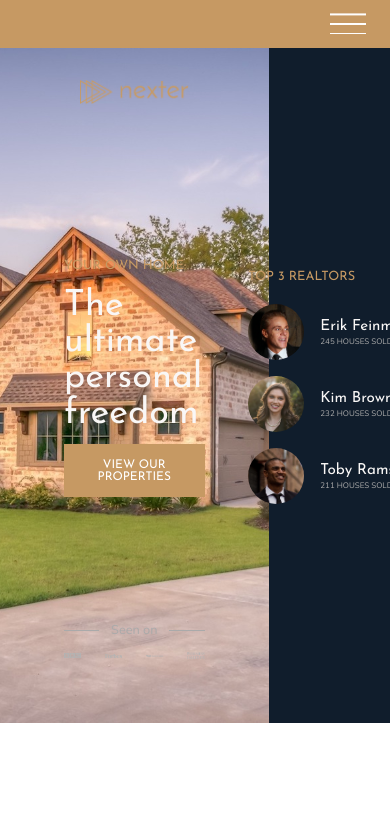
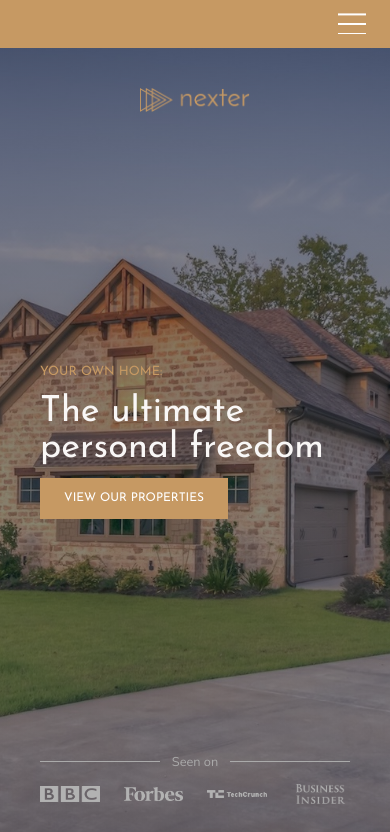
Before and after one commit to Gwynere/nexter, a plain HTML site: page index.html in a window 390 px wide. Shown: the top 832 px of the page. Drawn offline with nearby package versions, Linux system fonts and the light colour scheme.

Commit message:
media queries part2

```diff
--- a/css/style.css
+++ b/css/style.css
@@ -2,7 +2,7 @@
     /* COLOR VARIABLES */
     --primary: #c69963;
     --primary-dark: #b28451;
-    --secondary: #101d2c;
+    --secondary: rgb(16, 29, 44);
 
     --grey-light-1: #f9f7f6;
     --grey-light-2: #aaa;
@@ -62,10 +62,6 @@ body{
     line-height: 1;
 }
 
-.heading-2--dark{
-
-}
-
 .heading-3{
     font-size: 1.6rem;
     color: var(--primary);
@@ -117,7 +113,7 @@ body{
     border-radius: 0;
     background-color: #fff;
     height: 2px;
-    width: 4.5rem;
+    width: 3.5rem;
     margin-top: 4rem;
     cursor: pointer;
 }
@@ -126,24 +122,25 @@ body{
 .nav-btn::after{
     background-color: #fff;
     height: .2rem;
-    width: 4.5rem;
+    width: 3.5rem;
     content: "";
     display: block;
 }
 
 .nav-btn::before{
-    transform: translateY(-1.5rem);
+    transform: translateY(-1.2rem);
 }
 
 .nav-btn::after{
-    transform: translateY(1.3rem);
+    transform: translateY(1rem);
 }
 
 /* HEADER COMPONENT */
 .header{
     background-color: var(--grey-dark-1);
     grid-column: full-start / col-end 6;
-    background-image: url('../img/hero.jpeg');
+    background-image: linear-gradient(rgba(16, 29, 44, .5),rgba(16, 29, 44, .5)) ,
+    url('../img/hero.jpeg');
     background-position: center;
     background-size: cover;
     display: grid;
@@ -188,7 +185,6 @@ body{
     grid-column-gap: 3rem;
     justify-items: center;
     align-items: center;
-
 }
 
 .header__seenon-logos img{
@@ -252,14 +248,12 @@ body{
     fill: var(--primary);
     width: 4.5rem;
     height: 4.5rem;
-    border: 1px solid black;
     grid-row: 1 / span 2;
     transform: translateY(-1rem);
 }
 
 .feature__text{
     font-size: 1.7rem;
-
 }
 
 /* STORIES COMPONENT */
@@ -541,3 +535,66 @@ body{
         transform: translateY(1.0rem);
     }
 }
+
+@media only screen and (max-width: 800px){
+    .container{
+        grid-template-rows: 6rem calc(100vh - 6rem);
+    }
+
+    .header,
+    .realtors{
+        grid-column: 1 / -1;
+    }
+
+    .realtors h3{
+        grid-column: 1/ -1;
+        justify-self: center;
+    }
+
+    .realtors{
+        grid-template-columns: repeat(3, min-content max-content);
+    }
+
+    .realtors__list{
+        padding: 2rem;
+    }
+
+    .story__pictures,
+    .story__content{
+        grid-column: 1/ -1;
+    }
+
+    .story__pictures{
+        padding: 3rem;
+        background-size: cover;
+    }
+
+    .story__content{
+        grid-row: 5/6;
+    }
+
+    .story__pictures .story__img--1{
+        grid-column: 1/ 5;
+        grid-row: 1/ -1;
+
+    }
+
+    .story__pictures .story__img--2{
+        grid-row: 1/ -1;
+        width: 100%;
+    }
+}
+
+@media only screen and (max-width: 600px){
+    .header{
+        padding: 5rem;
+    }
+
+    .realtors{
+        grid-template-columns: min-content;
+    }
+
+    .story__content{
+        padding: 5rem;
+    }
+}
```
